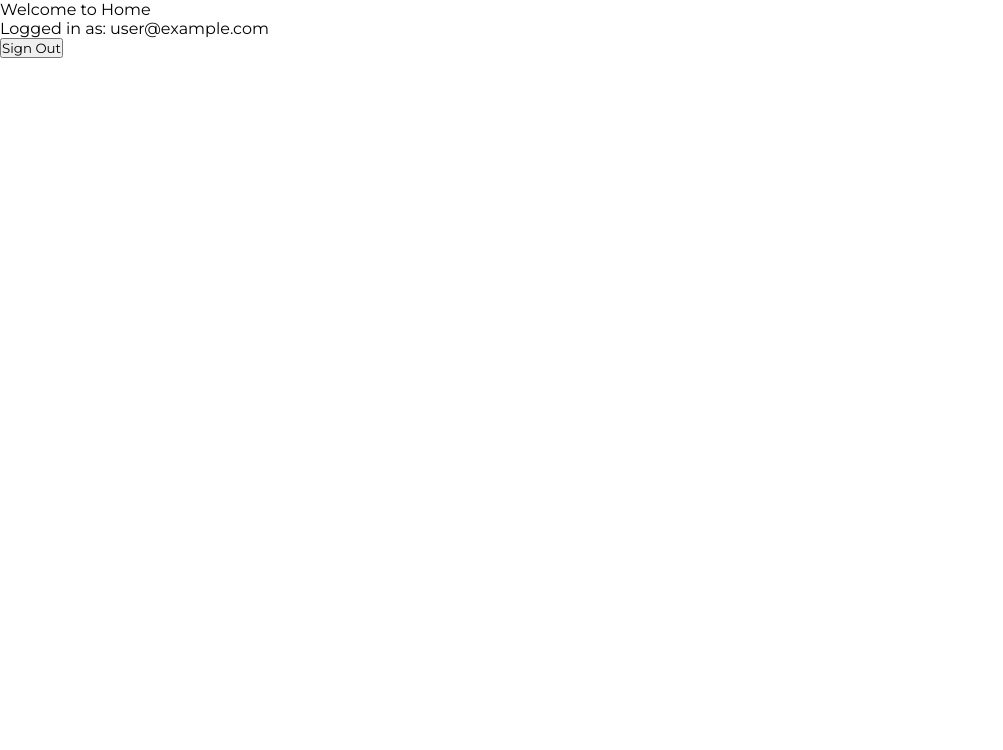
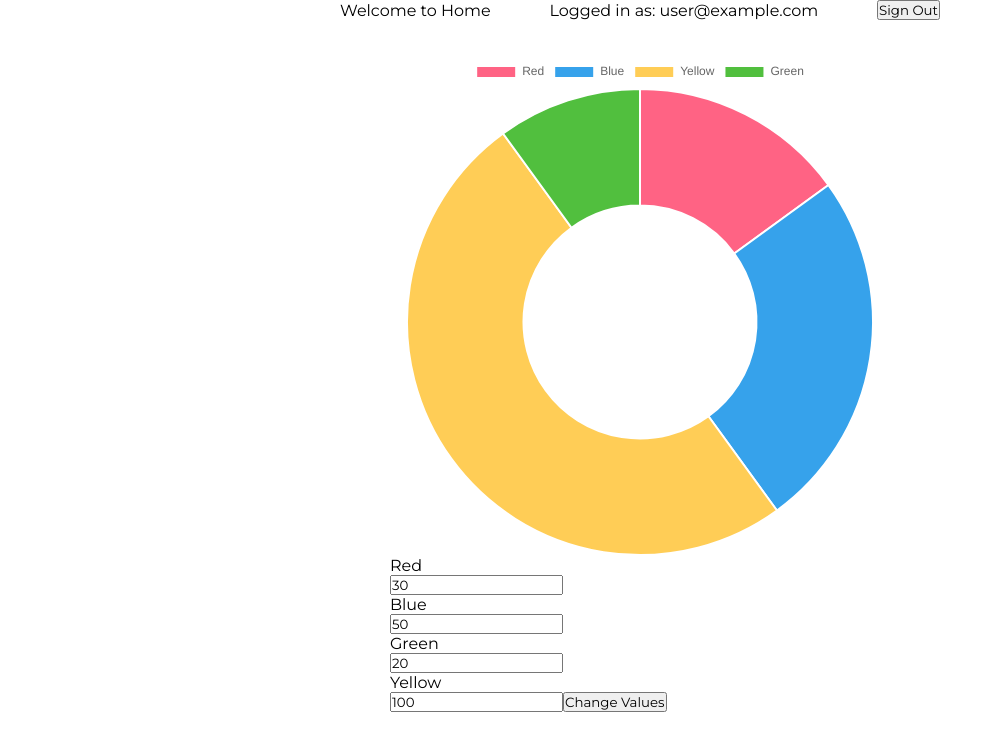
Before and after one commit to tahseenio/login-signup, a React (Create React App) app: page / in a window 1280 px wide. Shown: the top 750 px of the page, without its empty margins (0-1003 px from the left). Built offline with nearby package versions, Linux system fonts and the light colour scheme; no server answers; sample sign-in values are in the browser's storage.

Commit message:
added chart feature

```diff
--- a/package.json
+++ b/package.json
@@ -7,9 +7,11 @@
     "@testing-library/jest-dom": "^5.16.4",
     "@testing-library/react": "^13.2.0",
     "@testing-library/user-event": "^13.5.0",
+    "chart.js": "^3.7.1",
     "firebase": "^9.8.1",
     "npm": "^8.9.0",
     "react": "^18.1.0",
+    "react-chartjs-2": "^4.1.0",
     "react-dom": "^18.1.0",
     "react-hook-form": "^7.30.0",
     "react-icons": "^4.3.1",
--- a/src/firebase.js
+++ b/src/firebase.js
@@ -13,4 +13,4 @@ const firebaseConfig = {
 
 const app = initializeApp(firebaseConfig);
 
-export const auth = getAuth(app);
+export const auth = getAuth(app)
--- a/src/index.css
+++ b/src/index.css
@@ -31,6 +31,22 @@ button {
   font-size: 14px;
   font-weight: 400;
   text-align: left;
+}
+
+/*
+
+NAV
+
+*/
+
+nav {
+  display: flex;
+  align-items: center;
+  justify-content: space-between;
+  max-width: 600px;
+  width: 100%;
+  margin: 0 auto;
+  margin-bottom: 36px;
 }
 
 /*
@@ -161,6 +177,20 @@ LOGIN AND SIGNUP
 .loader {
   height: 15px;
   margin-bottom: 16px;
+}
+
+/*
+
+CHART
+
+*/
+
+.chart__container {
+  position: relative;
+  width: 500px;
+  height: 500px;
+
+  margin: 0 auto;
 }
 
 /* Loading state */
--- a/src/pages/Home.jsx
+++ b/src/pages/Home.jsx
@@ -1,14 +1,75 @@
-import React from 'react';
+import React, { useState } from 'react';
 import { useFirebaseContext } from '../context/FirebaseContext';
+
+import 'chart.js/auto';
+import { Doughnut } from 'react-chartjs-2';
 
 export const Home = () => {
   const { user, handleSignout } = useFirebaseContext();
+  const [redValue, setRedValue] = useState(30)
+  const [blueValue, setBlueValue] = useState(50)
+  const [yellowValue, setYellowValue] = useState(100)
+  const [greenValue, setGreenValue] = useState(20)
+  const [colorValues, setColorValues] = useState([redValue, blueValue, yellowValue, greenValue])
+
+
+  // have an initial data set from
+  //
+
+  const handleColorChange = (e, color) => {
+    if (typeof e.target.value === 'number') console.log('A NUMER')
+    if (color === 'red') setRedValue(e.target.value)
+    if (color === 'blue') setBlueValue(e.target.value)
+    if (color === 'yellow') setYellowValue(e.target.value)
+    if (color === 'green') setGreenValue(e.target.value)
+  }
+
+  const handleColorSubmit = (e) => {
+    e.preventDefault()
+    setColorValues([redValue, blueValue, yellowValue, greenValue])
+  }
+
+  const data = {
+    labels: [
+      'Red',
+      'Blue',
+      'Yellow',
+      'Green'
+    ],
+    datasets: [{
+      label: 'My First Dataset',
+      data: colorValues,
+      backgroundColor: [
+        'rgb(255, 99, 132)',
+        'rgb(54, 162, 235)',
+        'rgb(255, 205, 86)',
+        'rgb(81, 191, 62)'
+      ],
+      hoverOffset: 4
+    }]
+  };
 
   return (
     <>
-      <div>Welcome to Home</div>
-      <p>Logged in as: {user.email}</p>
-      <button onClick={handleSignout}>Sign Out</button>
+      <nav>
+        <p>Welcome to Home</p>
+        <p>Logged in as: {user.email}</p>
+        <button onClick={handleSignout}>Sign Out</button>
+      </nav>
+      <section className="chart__container">
+        <Doughnut data={data} />
+        <form onSubmit={handleColorSubmit}>
+          <p>Red</p>
+          <input type="text" value={redValue} onChange={(e) => handleColorChange(e, 'red')} />
+          <p>Blue</p>
+          <input type="text" value={blueValue} onChange={(e) => handleColorChange(e, 'blue')} />
+          <p>Green</p>
+          <input type="text" value={greenValue} onChange={(e) => handleColorChange(e, 'green')} />
+          <p>Yellow</p>
+          <input type="text" value={yellowValue} onChange={(e) => handleColorChange(e, 'yellow')} />
+          <button>Change Values</button>
+        </form>
+      </section>
     </>
   );
 };
```
Also changed, not shown: 1 other file (tests, documents, lock files or other folders).
